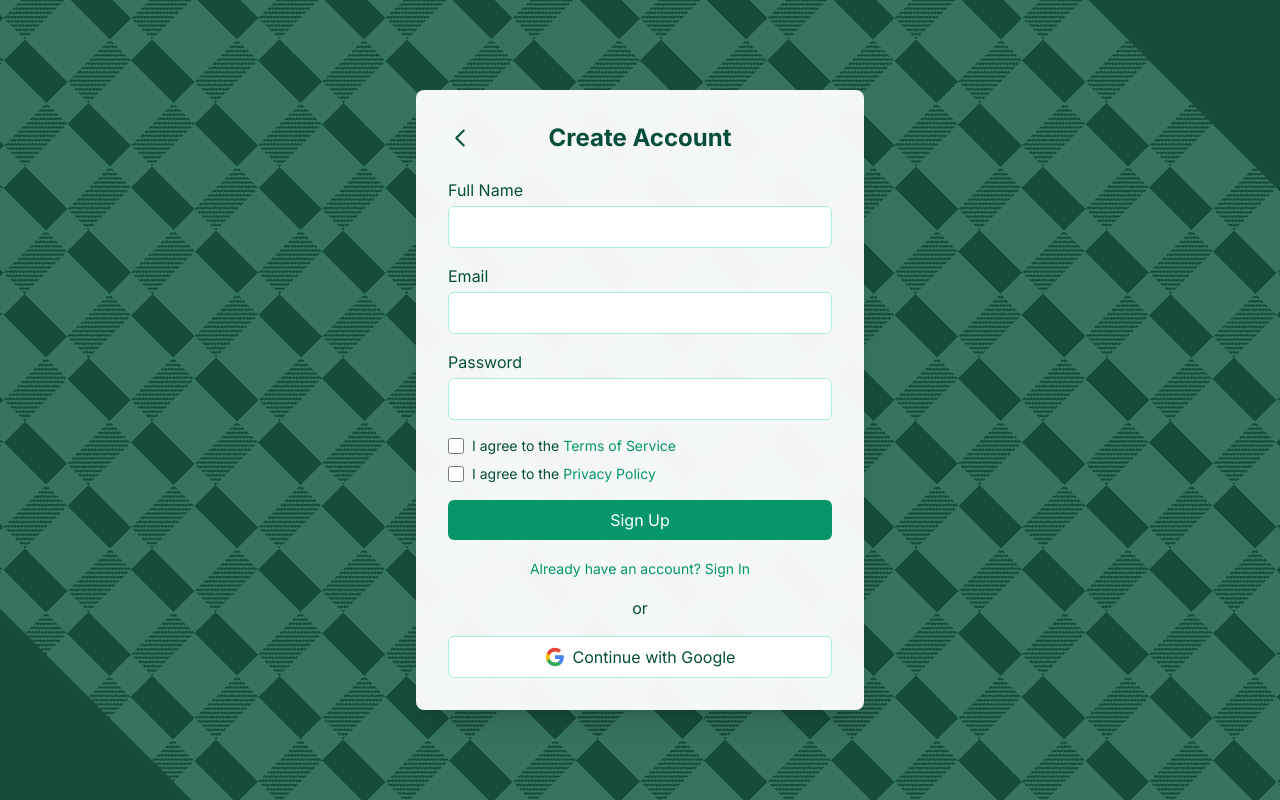
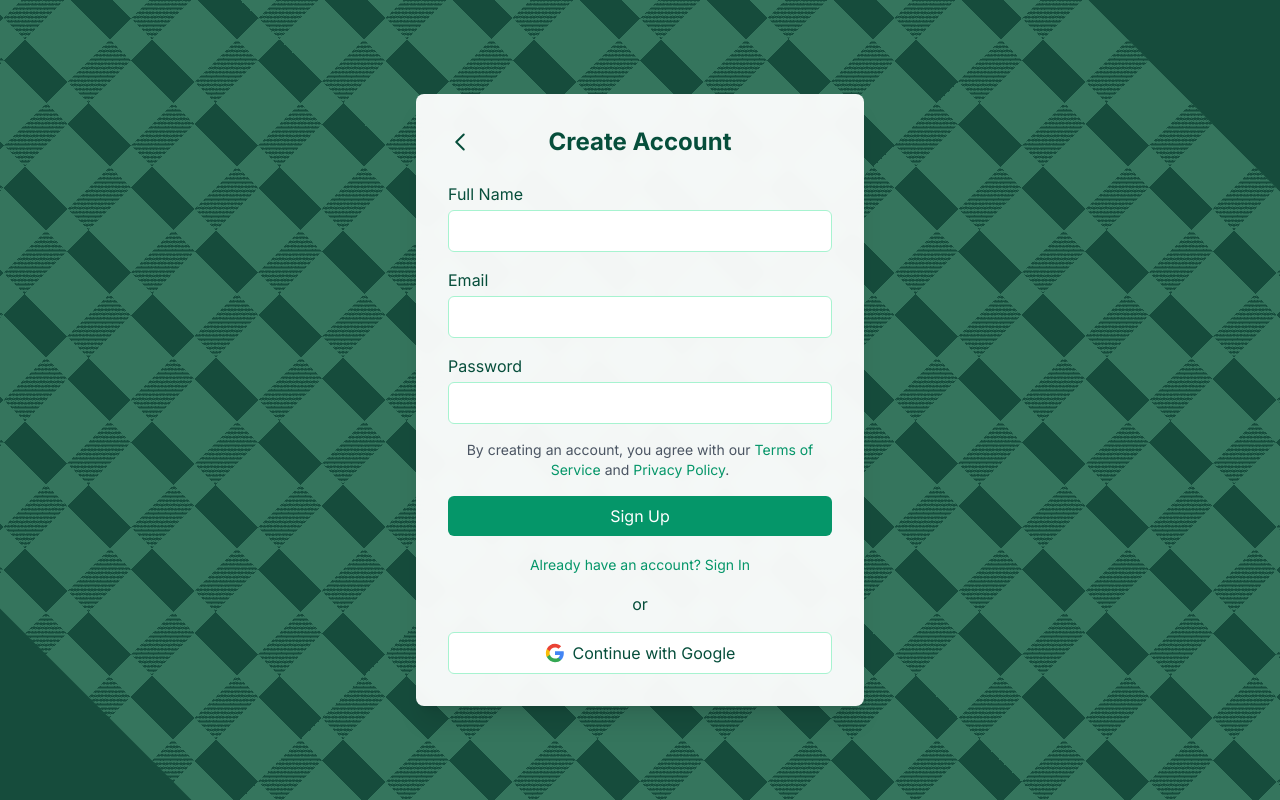
Before and after one commit to mwijanarko1/almurajaah_, a Next.js app: page /auth in a window 1280 px wide. Both pictures are taken after a click on the button "Need an account? Sign Up". Built offline with nearby package versions, Linux system fonts and the light colour scheme; no server answers.

Commit message:
Update sign-up form: Replace checkbox consent with simple text message

```diff
--- a/src/app/auth/page.tsx
+++ b/src/app/auth/page.tsx
@@ -13,8 +13,6 @@ export default function AuthPage() {
   const [name, setName] = useState('')
   const [error, setError] = useState('')
   const [isSignUp, setIsSignUp] = useState(false)
-  const [acceptedTerms, setAcceptedTerms] = useState(false)
-  const [acceptedPrivacy, setAcceptedPrivacy] = useState(false)
   const { signIn, signUp, signInWithGoogle, isSetupComplete } = useAuthContext()
   const router = useRouter()
 
@@ -24,10 +22,6 @@ export default function AuthPage() {
 
     try {
       if (isSignUp) {
-        if (!acceptedTerms || !acceptedPrivacy) {
-          setError('Please accept both the Terms of Service and Privacy Policy')
-          return
-        }
         await signUp(email, password, name)
         router.push('/profile-setup')
       } else {
@@ -42,14 +36,6 @@ export default function AuthPage() {
 
   const handleGoogleSignIn = async () => {
     setError('')
-
-    // Only check for terms and privacy policy acceptance if signing up
-    if (isSignUp) {
-      if (!acceptedTerms || !acceptedPrivacy) {
-        setError('Please accept both the Terms of Service and Privacy Policy')
-        return
-      }
-    }
 
     try {
       await signInWithGoogle()
@@ -136,41 +122,13 @@ export default function AuthPage() {
                   />
                 </div>
 
-                {/* Show Terms and Privacy checkboxes only when signing up */}
                 {isSignUp && (
-                  <div className="space-y-2">
-                    <div className="flex items-center">
-                      <input
-                        type="checkbox"
-                        id="terms"
-                        checked={acceptedTerms}
-                        onChange={(e) => setAcceptedTerms(e.target.checked)}
-                        className="w-4 h-4 text-emerald-600 border-emerald-300 rounded focus:ring-emerald-500"
-                      />
-                      <label htmlFor="terms" className="ml-2 text-sm text-emerald-900">
-                        I agree to the{' '}
-                        <Link href="/terms" className="text-emerald-600 hover:underline">
-                          Terms of Service
-                        </Link>
-                      </label>
-                    </div>
-
-                    <div className="flex items-center">
-                      <input
-                        type="checkbox"
-                        id="privacy"
-                        checked={acceptedPrivacy}
-                        onChange={(e) => setAcceptedPrivacy(e.target.checked)}
-                        className="w-4 h-4 text-emerald-600 border-emerald-300 rounded focus:ring-emerald-500"
-                      />
-                      <label htmlFor="privacy" className="ml-2 text-sm text-emerald-900">
-                        I agree to the{' '}
-                        <Link href="/privacy" className="text-emerald-600 hover:underline">
-                          Privacy Policy
-                        </Link>
-                      </label>
-                    </div>
-                  </div>
+                  <p className="text-sm text-gray-600 text-center">
+                    By creating an account, you agree with our{' '}
+                    <Link href="/terms" className="text-emerald-600 hover:underline">Terms of Service</Link>
+                    {' '}and{' '}
+                    <Link href="/privacy" className="text-emerald-600 hover:underline">Privacy Policy</Link>.
+                  </p>
                 )}
 
                 <button
```
